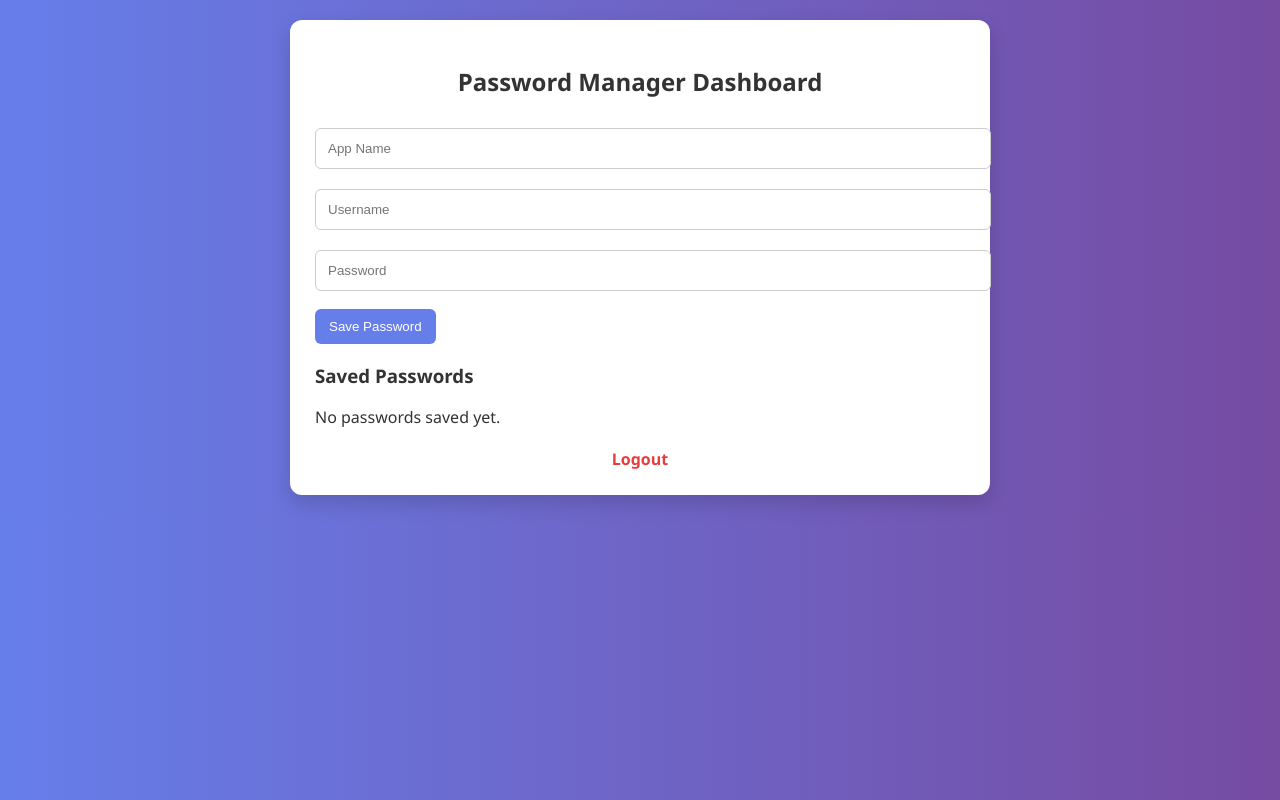
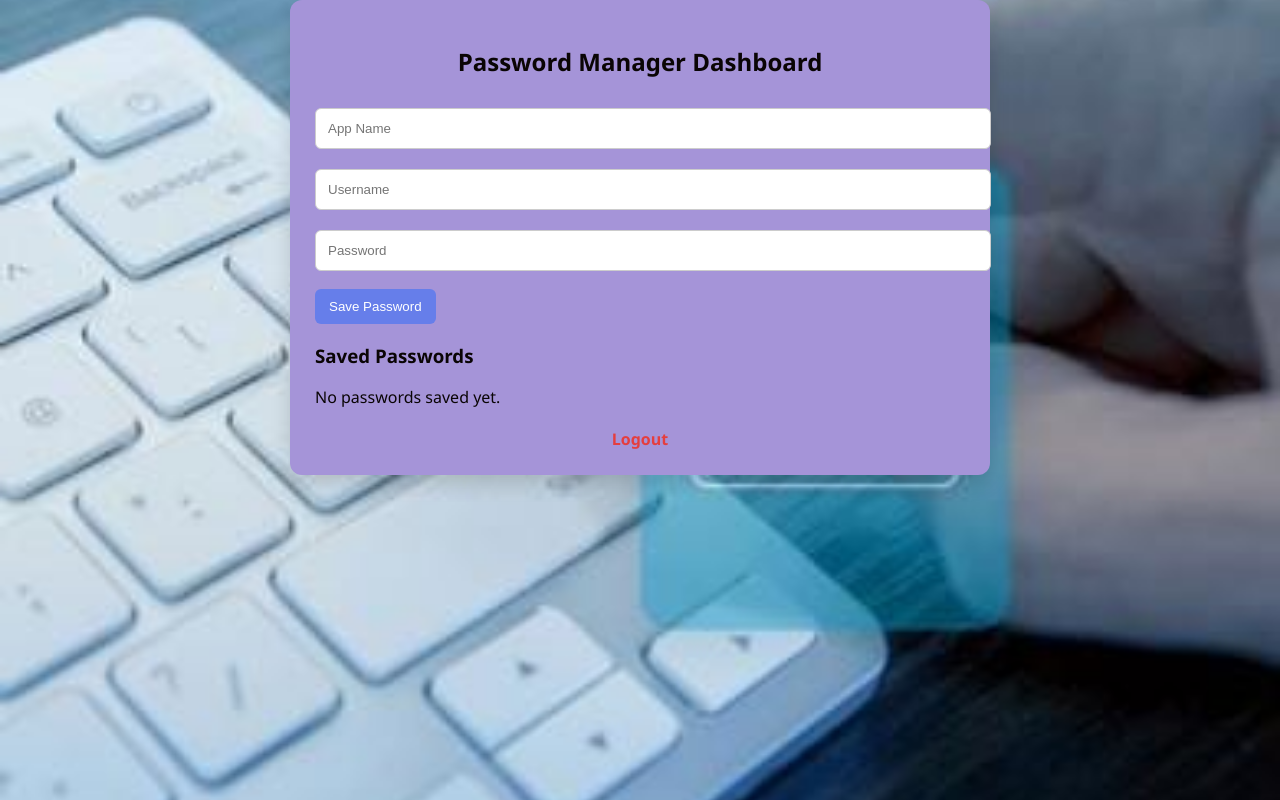
Before and after one commit to vkakshaya16-ux/Password_Manager, a Flask app: template templates/dashboard.html in a window 1280 px wide. Run offline with Flask 3, Linux system fonts and the light colour scheme; the template is opened without the code that fills it, so the values that code supplies are empty; some libraries are stand-ins or nearby versions.

Commit message:
added background image

```diff
--- a/templates/dashboard.html
+++ b/templates/dashboard.html
@@ -7,16 +7,19 @@
 <style>
 body {
     font-family: 'Segoe UI', sans-serif;
-    background: linear-gradient(to right, #667eea, #764ba2);
+    background: url("{{ url_for('static', filename='dashboardbackground.jpeg') }}");
+    background-size: cover;
+    background-position: center;
+    background-repeat: no-repeat;
+    height: 100vh;
     margin: 0;
-    padding: 20px;
-    color: #333;
+    color: #0a0505;
 }
 
 .container {
     max-width: 650px;
     margin: auto;
-    background: #ffffff;
+    background: #a594d8;
     padding: 25px;
     border-radius: 12px;
     box-shadow: 0 8px 20px rgba(0,0,0,0.15);
```
Also changed, not shown: static/dashboardbackground.jpeg (added).
